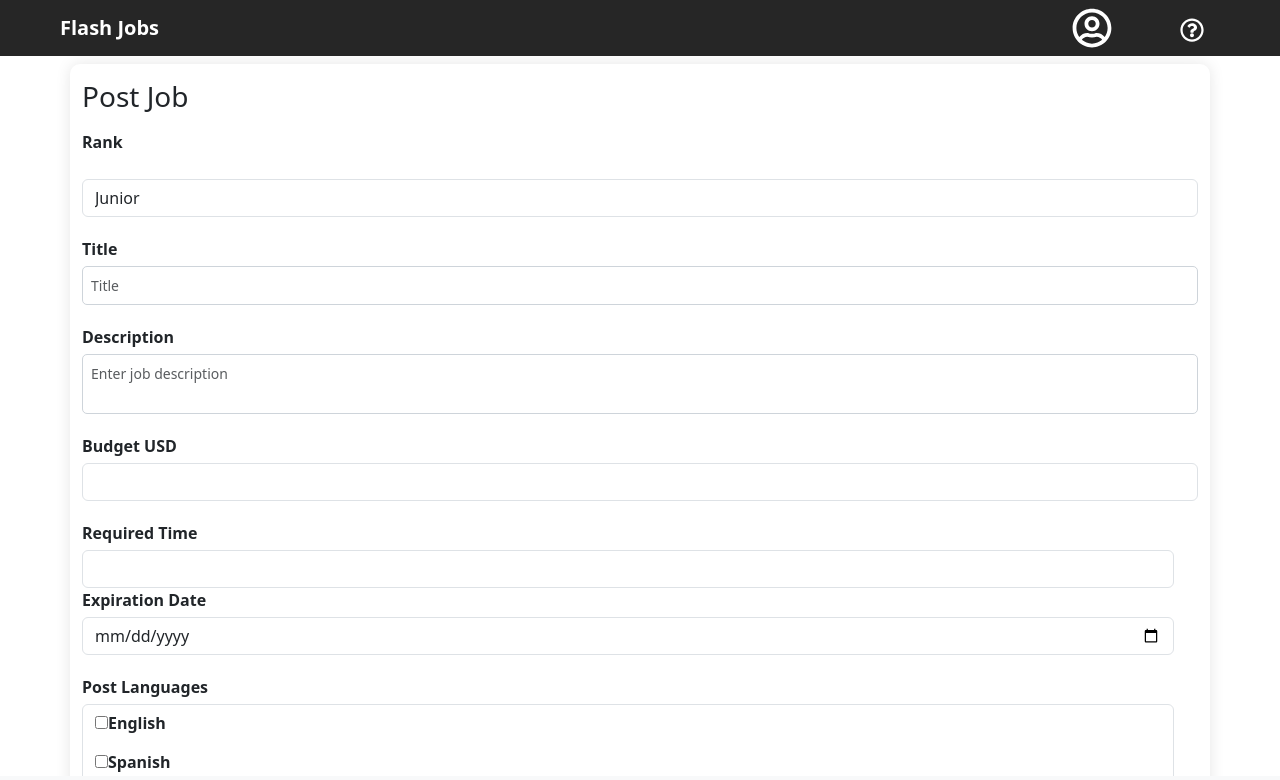
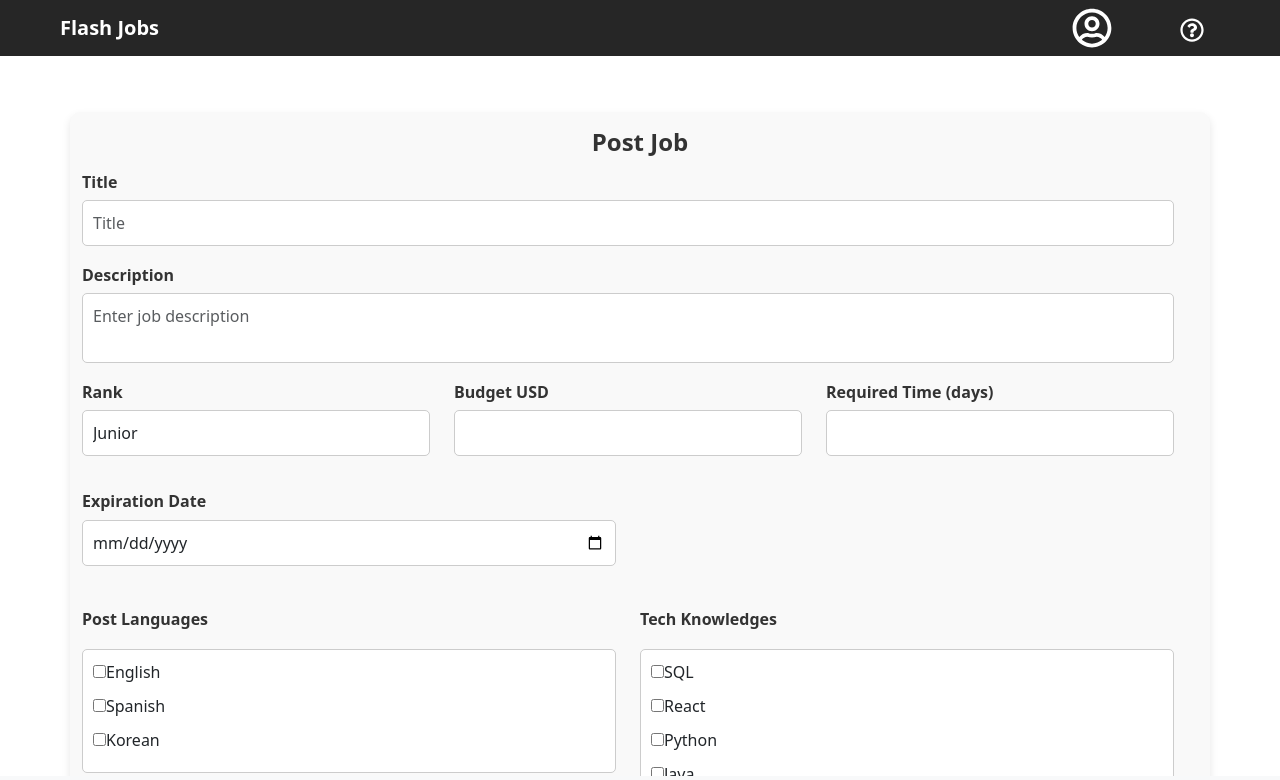
Before and after one commit to EliannyBello/flash-jobs-final-project, a React (Vite) app: page /jobform in a window 1280 px wide. Shown: the top 780 px of the page. Built offline with nearby package versions, Linux system fonts and the light colour scheme.

Commit message:
css jobform

```diff
--- a/src/components/Carrusel.jsx
+++ b/src/components/Carrusel.jsx
@@ -11,7 +11,7 @@ const Carrusel = () => {
             className="carousel slide m-0"
             data-bs-ride="carousel"
         >
-            <div className="carousel-inner m-0">
+            <div className="carousel-inner m-0 p-0">
                 <div className="carousel-item active">
                     <img src={empleo1} className="img-carrusel d-block w-100" alt="..." />
                 </div>
--- a/src/components/NavBar.jsx
+++ b/src/components/NavBar.jsx
@@ -2,7 +2,7 @@ import React, { useContext, useEffect, useState } from "react";
 import { Link } from "react-router-dom";
 import { Context } from "../context/GlobalContext";
 import UserDropDown from "./navbar/UserDropdown";
-
+import logo from '../page/img/flashjobs.png'
 import Notifications from "./navbar/Notifications";
 import { FaSearch, FaRegQuestionCircle, FaBars } from "react-icons/fa";
 import '../styles/NavBar.css'
@@ -27,7 +27,7 @@ const NavBar = () => {
         <div className="container-fluid d-flex justify-content-between">
 
             <div className="d-flex justify-content-between">
-                <Link className="navbar-brand nb-item mx-5" to='/' >Flash Jobs</Link>
+                <Link className="navbar-brand nb-item mx-5" to='/' ><img src={logo} alt="" /></Link>
                 {collapsed && <Testing />}
             </div>
             {collapsed && <UserDropDown collapsed={collapsed} />}
--- a/src/page/JobForm.jsx
+++ b/src/page/JobForm.jsx
@@ -36,30 +36,30 @@ const JobForm = () => {
     }, [])
 
     return (
-        <div className="container-fluid pt-3 mt-5">
-            <div className="container container-jobform m-auto justify-content-center pt-3">
-                <h3>Post Job</h3>
+        <div className="container-fluid  pt-3 mt-5 mb-5">
+            <div className="container container-jobform m-auto justify-content-center pt-3 mt-5">
+                <h2>Post Job</h2>
 
                 <form onSubmit={handleSubmit(onSubmit)} className="row row-jobform my-3">
 
-                    <label htmlFor="rank">Rank</label>
-                    <div className="col-mb-6">
-                        <select name="rank" id="rank" className="form-control" {...register('rank', { required: 'Senority is required!' })}>
-                            <option value="1">Junior</option>
-                            <option value="2">Semi Senior</option>
-                            <option value="3">Senior</option>
-                        </select>
-                    </div>
-                    <div className="form-group form-group-jobform">
-                        <label htmlFor="postTitle">Title</label>
-                        <input type="text" className="form-control" id="title" name="title" placeholder="Title" {...register('title', { required: 'Title is required!' })}
-                        /> {errors.title?.type === "required" && (
+                    <div className="row">
+                        <div className="col-md-12 form-group form-group-jobform">
+                            <h6 htmlFor="postTitle">Title</h6>
+                            <input
+                                type="text"
+                                className="form-control"
+                                id="title"
+                                name="title"
+                                placeholder="Title"
+                                {...register('title', { required: 'Title is required!' })}
+                            />
+                            {errors.title?.type === "required" && (
                                 <p className="text-danger p-1 m-1" role="alert">{errors.title.message}</p>
                             )}
                         </div>
 
-                    <div className="form-group form-group-jobform">
-                        <label htmlFor="postDescription">Description</label>
+                        <div className="col-md-12 form-group form-group-jobform">
+                            <h6 htmlFor="postDescription">Description</h6>
                             <textarea
                                 className="form-control"
                                 id="postDescription"
@@ -71,40 +71,72 @@ const JobForm = () => {
                                 <p className="text-danger p-1 m-1" role="alert">{errors.description.message}</p>
                             )}
                         </div>
+                    </div>
 
 
-                    <div className="col-mb-6">
-                        <label htmlFor="payment">Budget USD</label>
-                        <input type="number" className="form-control" id="payment" {...register('payment', { required: 'Payment is required!' })}
+                    <div className="row">
+                        <div className="col-md-4">
+                            <h6 htmlFor="rank">Rank</h6>
+                            <select
+                                name="rank"
+                                id="rank"
+                                className="form-control"
+                                {...register('rank', { required: 'Seniority is required!' })}
+                            >
+                                <option value="1">Junior</option>
+                                <option value="2">Semi Senior</option>
+                                <option value="3">Senior</option>
+                            </select>
+                        </div>
+
+                        <div className="col-md-4">
+                            <h6 htmlFor="payment">Budget USD</h6>
+                            <input
+                                type="number"
+                                className="form-control"
+                                id="payment"
+                                {...register('payment', { required: 'Payment is required!' })}
                             />
                             {errors.payment?.type === "required" && (
                                 <p className="text-danger p-1 m-1" role="alert">{errors.payment.message}</p>
                             )}
                         </div>
 
-                    <div className="row row-jobform">
-                        <div className="col-mb-6">
-                            <label htmlFor="requiredTime">Required Time</label>
-                            <input ref={daysRef} onKeyUp={e => onChange(e.target.value)} type="number" className="form-control" id="requiredTime" {...register('required_time', { required: 'Required time is required!' })}
+                        <div className="col-md-4">
+                            <h6 htmlFor="requiredTime">Required Time (days)</h6>
+                            <input
+                                ref={daysRef}
+                                onKeyUp={e => onChange(e.target.value)}
+                                type="number"
+                                className="form-control"
+                                id="requiredTime"
+                                {...register('required_time', { required: 'Required time is required!' })}
                             />
                             {errors.required_time?.type === "required" && (
                                 <p className="text-danger p-1 m-1" role="alert">{errors.required_time.message}</p>
                             )}
                         </div>
+                    </div>
 
-                        <div className="col-mb-6">
-                            <label htmlFor="expirationDate">Expiration Date</label>
-                            <input type="date" className="form-control" min={minDate} id="expirationDate" {...register('expiration_date', { required: 'Expiration date is required!' })}
+
+                    <div className="row mt-3">
+                        <div className="col-md-6">
+                            <h6 htmlFor="expirationDate">Expiration Date</h6>
+                            <input
+                                type="date"
+                                className="form-control"
+                                min={minDate}
+                                id="expirationDate"
+                                {...register('expiration_date', { required: 'Expiration date is required!' })}
                             />
-                            {/* {errors.expiration_date?.type === "required" && (
-                                <p className="text-danger p-1 m-1" role="alert">{errors.expiration_date.message}</p>
-                            )} */}
+
                         </div>
                     </div>
 
-                    <div className="row row-jobform">
-                        <div className="col-mb-6">
-                            <label htmlFor="postLanguages">Post Languages</label>
+
+                    <div className="row mt-4">
+                        <div className="col-md-6">
+                            <h6 htmlFor="postLanguages">Post Languages</h6>
                             <div className="form-control" id="postLanguages">
                                 <div>
                                     <input
@@ -137,8 +169,8 @@ const JobForm = () => {
                             {errors.languages && <p className="text-danger p-1 m-1">{errors.languages.message}</p>}
                         </div>
 
-                        <div className="col-mb-6">
-                            <label htmlFor="techKnowledges">Tech Knowledges</label>
+                        <div className="col-md-6">
+                            <h6 htmlFor="techKnowledges">Tech Knowledges</h6>
                             <div className="form-control tech-knowledges-list" id="techKnowledges">
                                 <div>
                                     <input
@@ -180,7 +212,7 @@ const JobForm = () => {
                                     <input
                                         type="checkbox"
                                         id="techJavaScript"
-                                        value="Javascript"
+                                        value="JavaScript"
                                         {...register('technologies', { required: 'Tech Knowledges is required!' })}
                                     />
                                     <label htmlFor="techJavaScript">JavaScript</label>
@@ -224,14 +256,13 @@ const JobForm = () => {
                             </div>
                             {errors.technologies && <p className="text-danger p-1 m-1">{errors.technologies.message}</p>}
                         </div>
-
-
                     </div>
 
-                    <button type="submit" className="btn btn-primary">Submit</button>
+                    <button type="submit" className="btn btn-primary mt-4">Submit</button>
                 </form>
             </div>
         </div>
+
     );
 };
 
--- a/src/styles/JobForm.css
+++ b/src/styles/JobForm.css
@@ -1,45 +1,65 @@
+.container-jobform {
+  margin: 30px;
+  max-width: 800px;
+  padding: 20px;
+  background-color: #f9f9f9;
+  border-radius: 10px;
+  box-shadow: 0px 4px 8px rgba(0, 0, 0, 0.1);
+  margin-top: 30px;
+  box-shadow: #333;
+}
 
-.container-jobform {
-    padding: 20px;
-    border-radius: 10px;
-    box-shadow: 0px 0px 15px rgba(0, 0, 0, 0.1);
+.container-jobform h2 {
+  font-size: 1.5rem;
+  font-weight: bold;
+  color: #333;
+  text-align: center;
 }
 
 
-  form {
-    display: flex;
-    flex-direction: column;
-    gap: 20px;
+.container-jobform h6 {
+  font-size: 1rem;
+  font-weight: bold;
+  color: #333;
 }
 
-
-  label {
-    font-weight: bold;
-    margin-bottom: 5px;
+.container-jobform .form-control {
+  font-size: 1rem;
+  padding: 10px;
+  margin-bottom: 20px;
+  border-radius: 5px;
+  border: 1px solid #ccc;
 }
 
-
-  .form-group-jobform input, .form-group-jobform textarea, .form-control {
-    width: 100%;
-    padding: 8px;
-    font-size: 14px;
-    border: 1px solid #ced4da;
+.container-jobform button {
+  background-color: #007bff;
+  color: #fff;
+  padding: 10px 10px;
+  font-size: 1.1rem;
+  font-weight: bold;
+  border: none;
   border-radius: 5px;
-    box-sizing: border-box;
+  cursor: pointer;
+  transition: background-color 0.3s ease;
+  margin: auto;
+  width: 1300px;
 }
 
-
-  .tech-knowledges-list, .form-control {
-    display: flex;
-    flex-direction: column;
+button[type="submit"]:hover {
+  background-color: #0056b3;
 }
 
+.text-danger {
+  color: #ff4d4d;
+  font-size: 0.9rem;
+  font-weight: normal;
+  margin-top: 5px;
+}
 
-  .tech-knowledges-list div, .form-control div {
+#postLanguages, #techKnowledges {
+  margin-top: 20px;
+}
+
+#postLanguages div, #techKnowledges div {
   margin-bottom: 10px;
 }
-
-  span {
-    color: red;
-    font-size: 12px;
-  }
--- a/src/styles/NavBar.css
+++ b/src/styles/NavBar.css
@@ -119,3 +119,9 @@ img.user-avatar{
     color: rgb(0, 107, 247) !important;
 
 }
+
+.navbar-brand img {
+    width: 90px;
+    height: 55px;
+    mask-image: radial-gradient(rgba(0, 0, 0, 1) 70%, rgba(0, 0, 0, 0) 100%);
+}
```
Also changed, not shown: src/styles/home.css (+8 -0 lines), src/page/img/flashjobs.png (added). Lines whose indentation alone changed are shown as unchanged.
